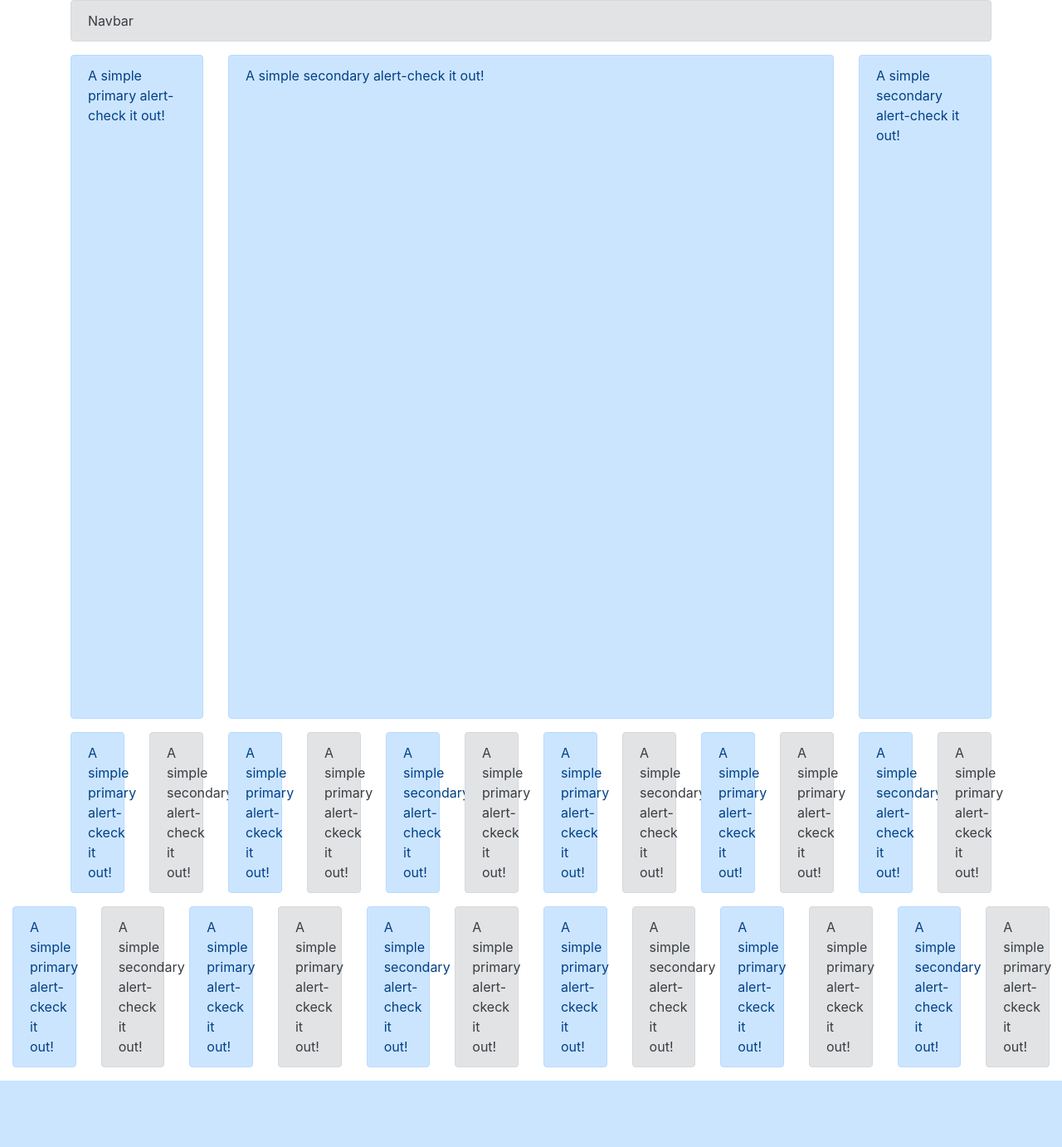
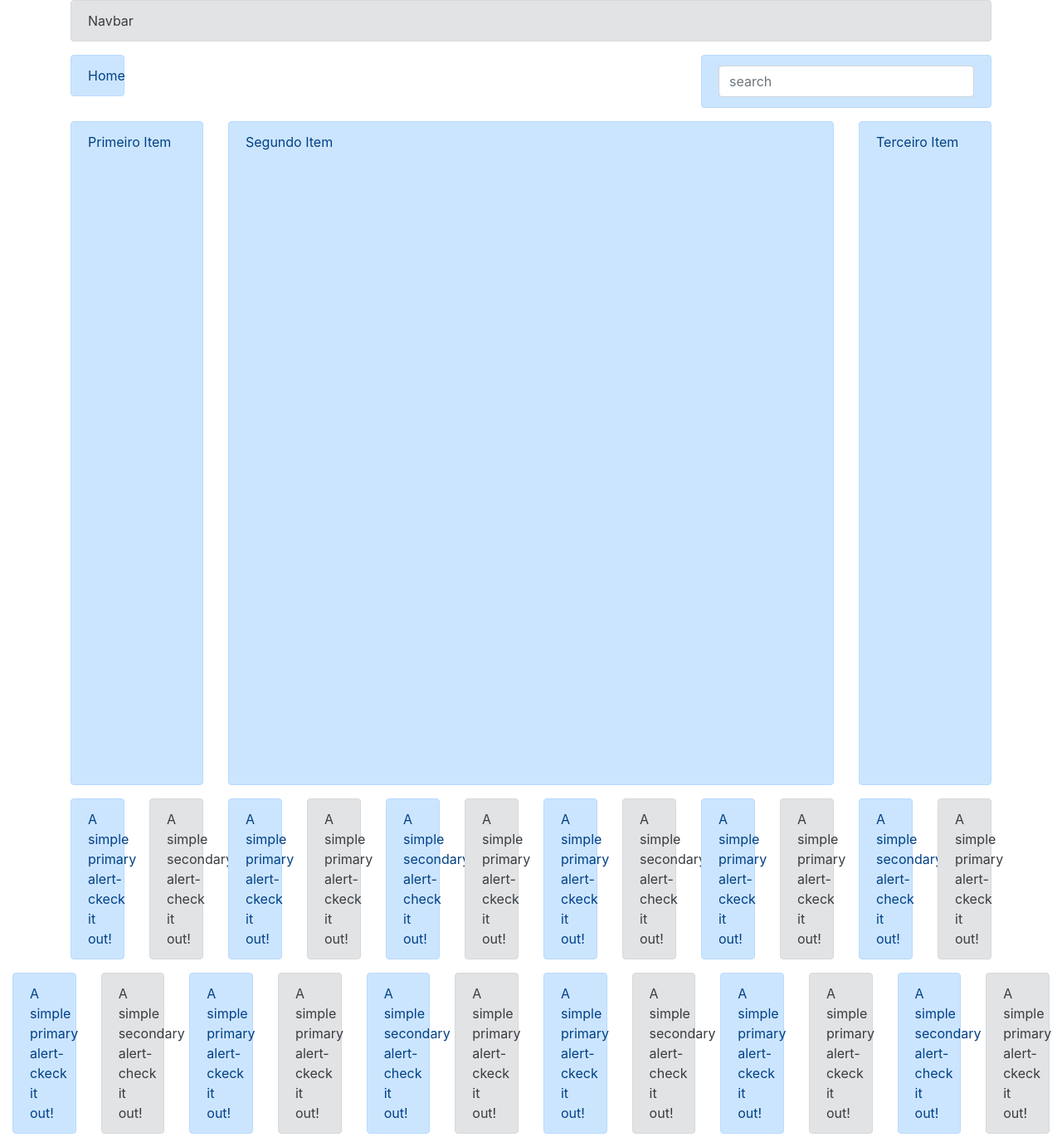
Before and after one commit to gilmarsan/synaptrons_ecommerce, a Django app: page /bootstrap/ in a window 1280 px wide. Shown: the whole page at 83% size. Before the commit the page ends 1302 px from the top, so only its background shows below. Run offline with Django 3.2, Linux system fonts and the light colour scheme; some libraries are stand-ins or nearby versions.

Commit message:
Brincando com ordering

```diff
--- a/templates/bootstrap/example.html
+++ b/templates/bootstrap/example.html
@@ -20,19 +20,31 @@
         </div>
       </div>
       <div class="row">
-        <div class="col-2">
-            <div class="alert alert-primary" role="alert" style='min-height: 800px;'>
-              A simple primary alert-check it out!
+        <div class="col-1">
+            <div class="alert alert-primary" role="alert">
+              Home
             </div>
         </div>
-        <div class="col-8">
-          <div class="alert alert-primary" role="alert"  style='min-height: 800px;'>
-            A simple secondary alert-check it out!
+        <div class="col-4 ml-auto">
+            <div class="alert alert-primary" role="alert">
+              <input type="text" class="form-control" placeholder="search">
+            </div>
+        </div>
+      </div>
+      <div class="row">
+        <div class="col-2 order-1">
+          <div class="alert alert-primary" role="alert" style='min-height: 800px;'>
+            Primeiro Item
           </div>
         </div>
-        <div class="col-2">
+        <div class="col-8 order-6">
+          <div class="alert alert-primary" role="alert"  style='min-height: 800px;'>
+            Segundo Item
+          </div>
+        </div>
+        <div class="col-2 order-12">
           <div class="alert alert-primary" role="alert" style='min-height: 800px;'>
-            A simple secondary alert-check it out!
+            Terceiro Item
           </div>
         </div>
       </div>
```
